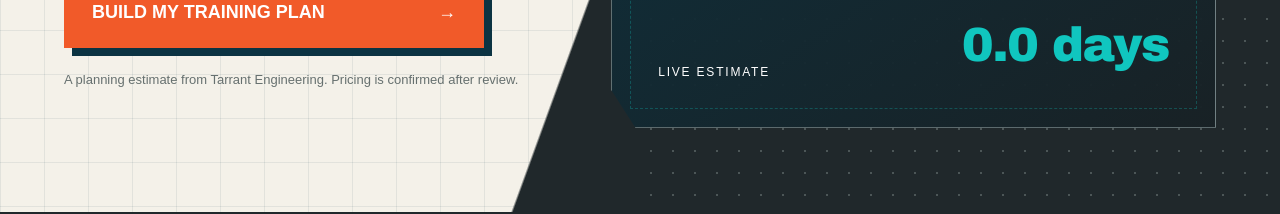
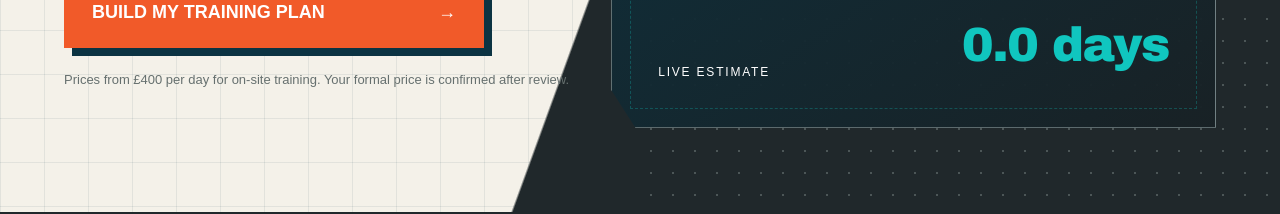
Before and after one commit to tarranteng/Training-Website, a Next.js app: page /quote-builder in a window 1280 px wide. Shown: the part 586-800 px from the top of the page. Built offline with nearby package versions, Linux system fonts and the light colour scheme.

Commit message:
Add files via upload

```diff
--- a/app/quote-builder/page.tsx
+++ b/app/quote-builder/page.tsx
@@ -226,7 +226,7 @@ export default function QuoteBuilderPage() {
           <h1>Training<br />quote<br />builder</h1>
           <p className="hero-lead">Plan the training your school needs and get an immediate estimate of the time involved.</p>
           <button className="primary-cta" onClick={scrollToCalculator}>Build my training plan <span>→</span></button>
-          <p className="micro-copy">A planning estimate from Tarrant Engineering. Pricing is confirmed after review.</p>
+          <p className="micro-copy">Prices from £400 per day for on-site training. Your formal price is confirmed after review.</p>
         </div>
         <aside className="hero-panel">
           <p className="panel-number">01 / PLAN</p>
```
